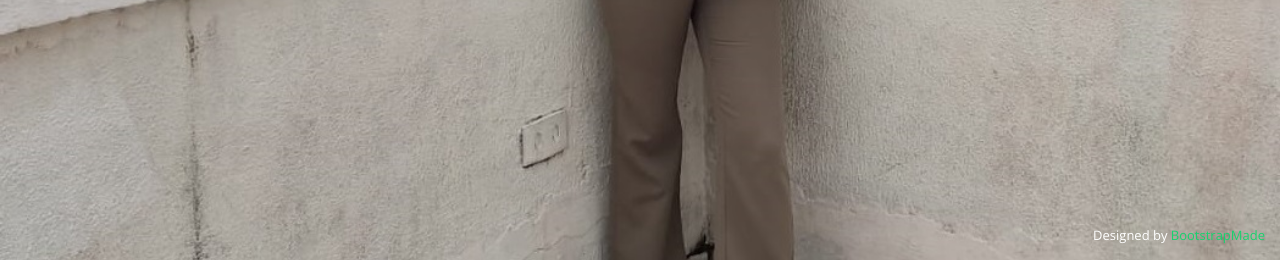
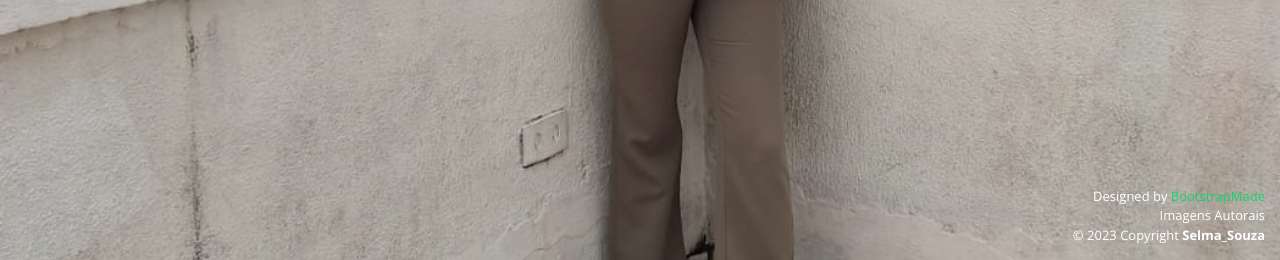
Before and after one commit to Selma-Souza/selma_souza.github.io, a plain HTML site: page index.html in a window 1280 px wide. Shown: the part 540-800 px from the top of the page. Drawn offline with nearby package versions, Linux system fonts and the light colour scheme.

Commit message:
Add files via upload

```diff
--- a/index.html
+++ b/index.html
@@ -762,6 +762,11 @@
     <!-- You can delete the links only if you purchased the pro version. -->
     <!-- Licensing information: https://bootstrapmade.com/license/ -->
     Designed by <a href="https://bootstrapmade.com/">BootstrapMade</a>
+    <br>
+    Imagens Autorais
+    <br>
+    &copy; 2023 Copyright <strong>Selma_Souza</strong>
+
   </div>
 
   <!-- Vendor JS Files -->
```
